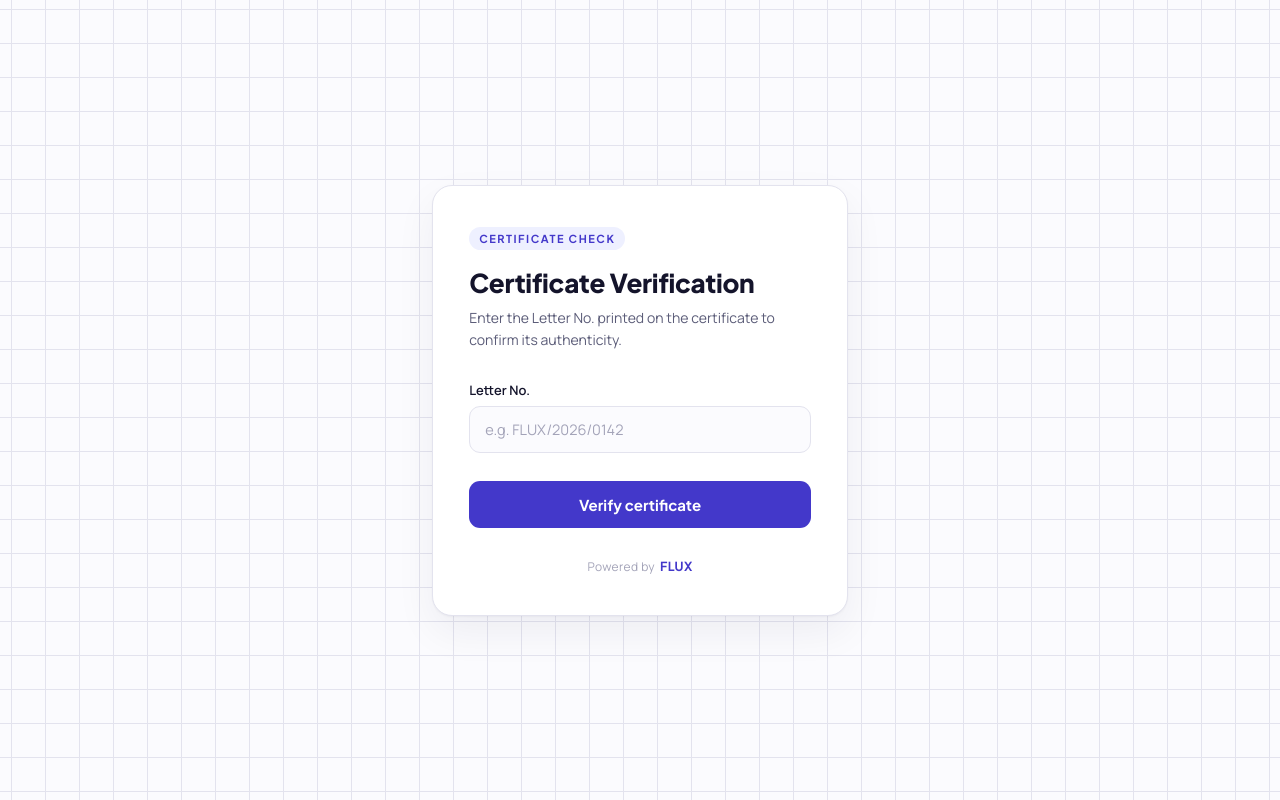
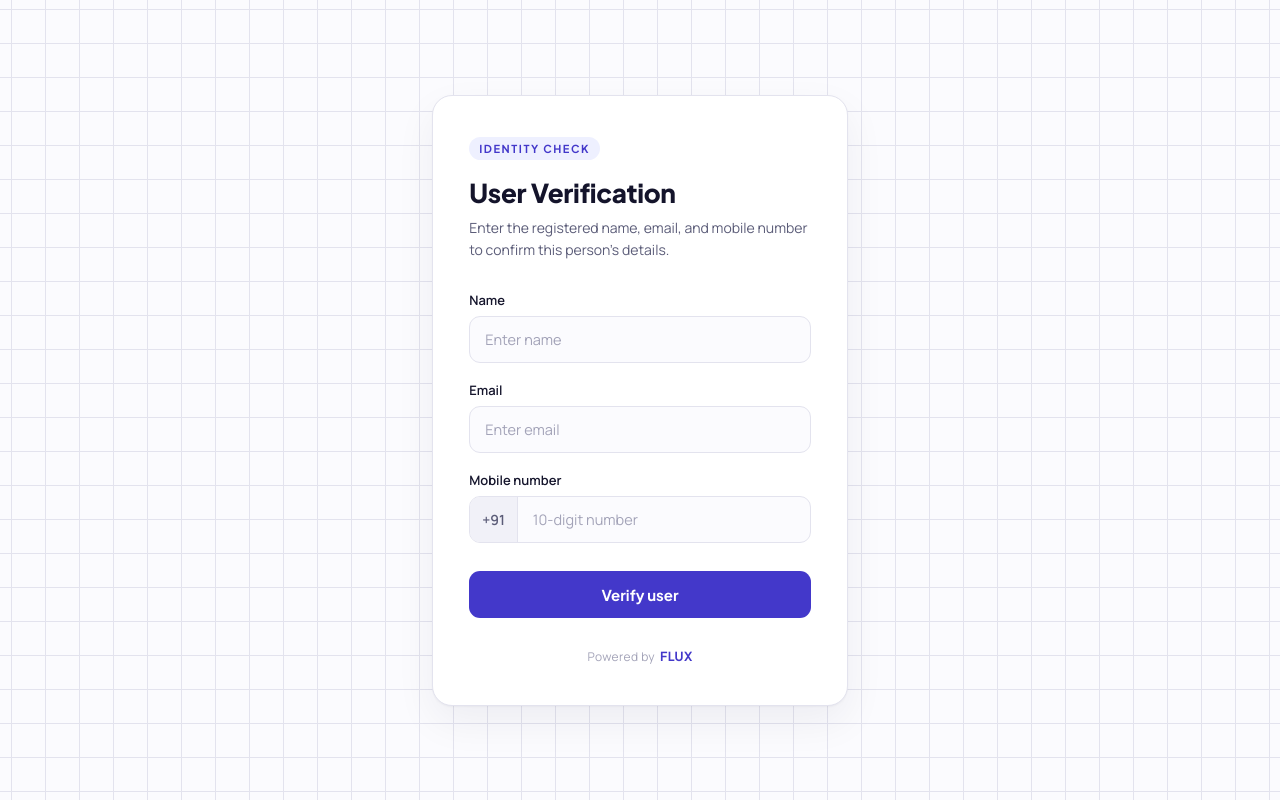
Before and after one commit to vinitkumar491/fluxuserverification, a React (Vite) app: page / in a window 1280 px wide. Built offline with nearby package versions, Linux system fonts and the light colour scheme; no server answers.

Commit message:
Updated UI

```diff
--- a/src/components/Verifydetail.tsx
+++ b/src/components/Verifydetail.tsx
@@ -5,13 +5,17 @@ import { verifyUser } from "../services/userService";
 interface User {
   _id: string;
   name: string;
-  letterNo: string;
-  program?: string;
-  issueDate?: string;
+  email: string;
+  phone: number;
+  letterNo: String;
 }
 
 const Verifydetails = () => {
-  const [letterNo, setLetterNo] = useState("");
+  const [form, setForm] = useState({
+    name: "",
+    email: "",
+    mobile: "",
+  });
 
   const [loading, setLoading] = useState(false);
   const [message, setMessage] = useState("");
@@ -19,7 +23,11 @@ const Verifydetails = () => {
   const [user, setUser] = useState<User | null>(null);
 
   const handleChange = (e: React.ChangeEvent<HTMLInputElement>) => {
-    setLetterNo(e.target.value);
+    setForm({
+      ...form,
+      [e.target.name]: e.target.value,
+    });
+
     setMessage("");
     setStatus("idle");
   };
@@ -27,8 +35,14 @@ const Verifydetails = () => {
   const handleSubmit = async (e: React.FormEvent<HTMLFormElement>) => {
     e.preventDefault();
 
-    if (!letterNo.trim()) {
-      setMessage("Please enter the Letter No.");
+    if (!form.name || !form.email || !form.mobile) {
+      setMessage("Please fill all fields.");
+      setStatus("error");
+      return;
+    }
+
+    if (!/^\d{10}$/.test(form.mobile)) {
+      setMessage("Please enter a valid 10-digit mobile number.");
       setStatus("error");
       return;
     }
@@ -39,7 +53,11 @@ const Verifydetails = () => {
     setUser(null);
 
     try {
-      const data = await verifyUser(letterNo.trim());
+      const data = await verifyUser(
+        form.name.trim(),
+        form.email.trim(),
+        Number(form.mobile)
+      );
 
       setMessage(data.message);
       setStatus("success");
@@ -60,25 +78,66 @@ const Verifydetails = () => {
     <div className="verify-page">
       <div className={`verify-shell ${user ? "has-result" : ""}`}>
         <div className="verify-card">
-          <span className="eyebrow">Certificate Check</span>
-          <h2>Certificate Verification</h2>
+          <span className="eyebrow">Identity Check</span>
+          <h2>User Verification</h2>
           <p className="subtitle">
-            Enter the Letter No. printed on the certificate to confirm its
-            authenticity.
+            Enter the registered name, email, and mobile number to confirm
+            this person's details.
           </p>
 
           <form onSubmit={handleSubmit} noValidate>
             <div className="input-group">
-              <label htmlFor="letterNo">Letter No.</label>
+              <label htmlFor="name">Name</label>
               <input
-                id="letterNo"
+                id="name"
                 type="text"
-                name="letterNo"
-                placeholder="e.g. FLUX/2026/0142"
-                value={letterNo}
+                name="name"
+                placeholder="Enter name"
+                value={form.name}
                 onChange={handleChange}
-                autoComplete="off"
+                autoComplete="name"
               />
+            </div>
+
+            <div className="input-group">
+              <label htmlFor="email">Email</label>
+              <input
+                id="email"
+                type="email"
+                name="email"
+                placeholder="Enter email"
+                value={form.email}
+                onChange={handleChange}
+                autoComplete="email"
+              />
+            </div>
+
+            <div className="input-group">
+              <label htmlFor="mobile">Mobile number</label>
+              <div className="mobile-field">
+                <span className="mobile-prefix">+91</span>
+                <input
+                  id="mobile"
+                  type="tel"
+                  name="mobile"
+                  placeholder="10-digit number"
+                  value={form.mobile}
+                  inputMode="numeric"
+                  onChange={(e) => {
+                    const value = e.target.value.replace(/\D/g, "");
+
+                    if (value.length <= 10) {
+                      setForm({
+                        ...form,
+                        mobile: value,
+                      });
+                    }
+
+                    setMessage("");
+                    setStatus("idle");
+                  }}
+                />
+              </div>
             </div>
 
             <button type="submit" disabled={loading}>
@@ -88,7 +147,7 @@ const Verifydetails = () => {
                   Verifying
                 </span>
               ) : (
-                "Verify certificate"
+                "Verify user"
               )}
             </button>
           </form>
@@ -151,27 +210,17 @@ const Verifydetails = () => {
 
             <dl className="badge-fields">
               <div className="badge-field">
-                <dt>Letter No.</dt>
-                <dd>{user.letterNo}</dd>
+                <dt>Email</dt>
+                <dd>{user.email}</dd>
               </div>
-              {user.program && (
-                <div className="badge-field">
-                  <dt>Program</dt>
-                  <dd>{user.program}</dd>
+              <div className="badge-field">
+                <dt>Phone</dt>
+                <dd>{user.phone}</dd>
+              </div>
+                 <div className="badge-field">
+                  <dt>Letter No</dt>
+                  <dd>{user.letterNo}</dd>
                 </div>
-              )}
-              {user.issueDate && (
-                <div className="badge-field">
-                  <dt>Issued On</dt>
-                  <dd>
-                    {new Date(user.issueDate).toLocaleDateString("en-IN", {
-                      day: "2-digit",
-                      month: "short",
-                      year: "numeric",
-                    })}
-                  </dd>
-                </div>
-              )}
             </dl>
           </div>
         )}
--- a/src/services/userService.ts
+++ b/src/services/userService.ts
@@ -1,8 +1,14 @@
 import api from "../api/axios";
 
-export const verifyUser = async (letterNo: string) => {
+export const verifyUser = async (
+  name: string,
+  email: string,
+  phone: number
+) => {
   const response = await api.post("/users/verify", {
-    letterNo,
+    name,
+    email,
+    phone,
   });
 
   return response.data;
```
Also changed, not shown: 2 other files (tests, documents, lock files or other folders).
